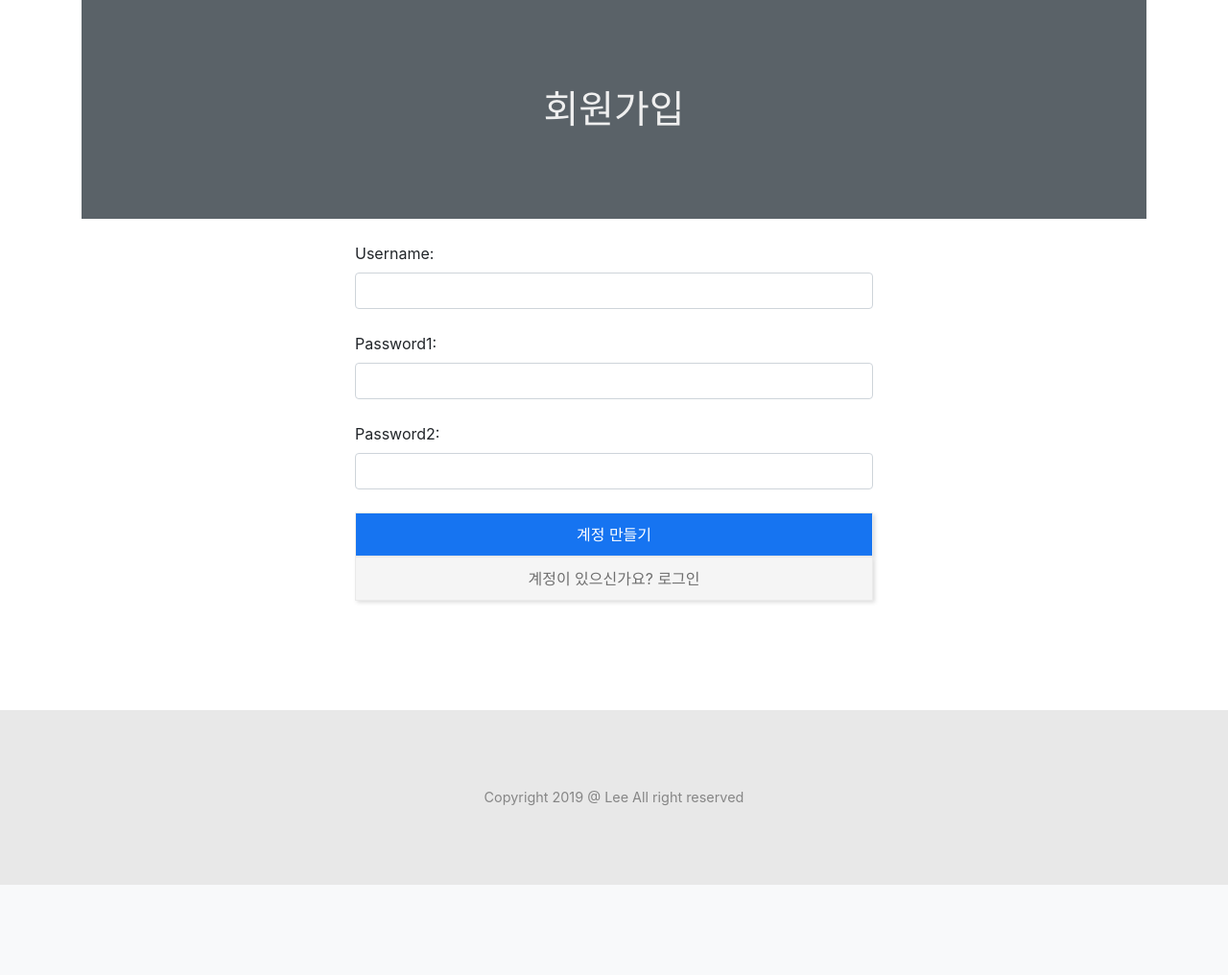
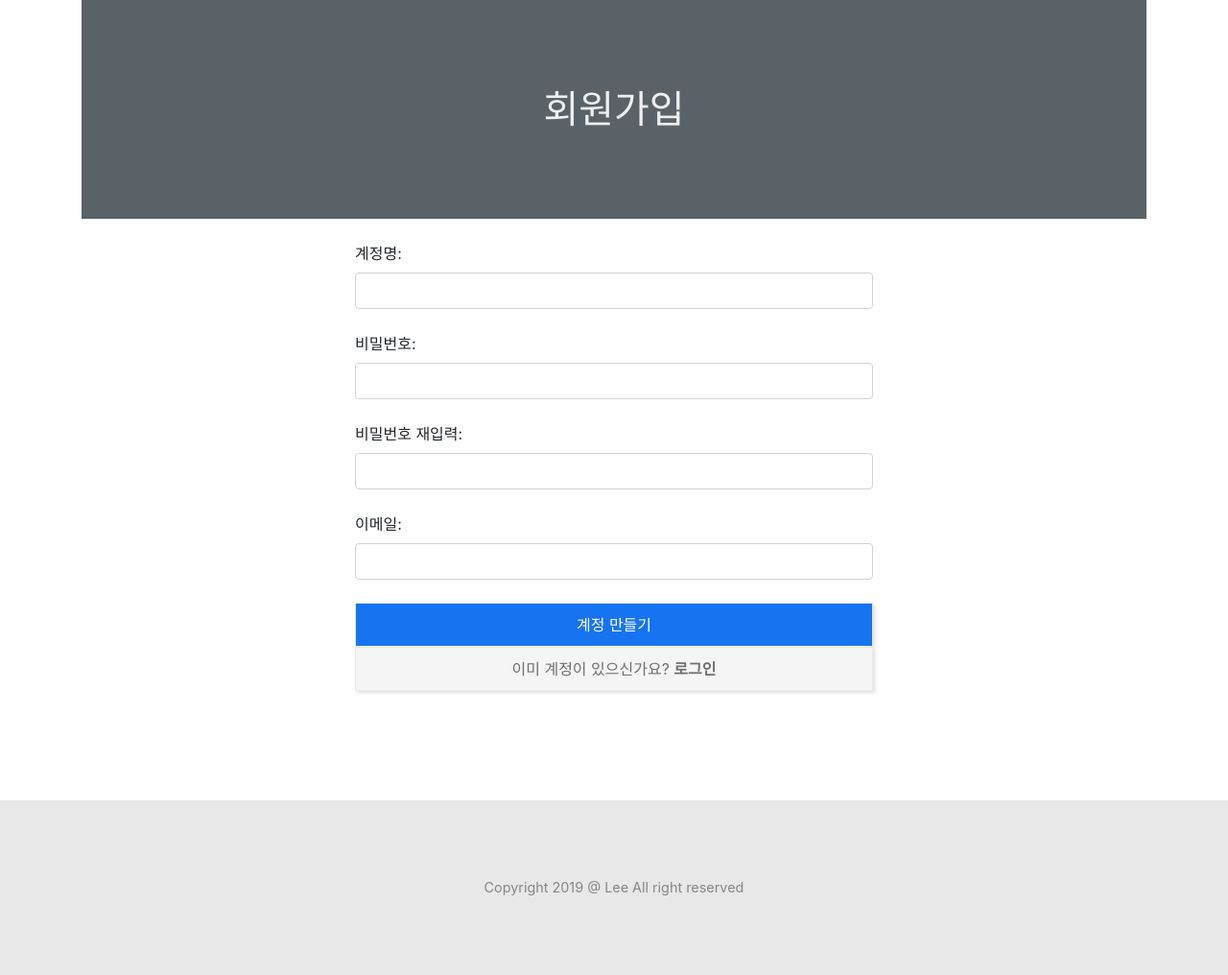
Before and after one commit to jooy2/django-simple-blog-example, a Django app: page /accounts/register/ in a window 1280 px wide. Shown: the part 56-1072 px from the top of the page at 96% size. Before the commit the page ends 978 px from the top, so only its background shows below. Run offline with Django 3.2, Linux system fonts and the light colour scheme; some libraries are stand-ins or nearby versions.

Commit message:
added email form from registration field

```diff
--- a/blog/forms.py
+++ b/blog/forms.py
@@ -3,12 +3,13 @@ from django import forms
 from .models import *
 from django_summernote.widgets import SummernoteWidget
 from django.contrib.auth.forms import AuthenticationForm, UserCreationForm
+from django.contrib.auth.models import User
 
 
 class PostForm(forms.ModelForm):
     title = forms.CharField(widget=forms.TextInput(attrs={'class': 'form-control', 'autofocus': '',
                                                           'placeholder': '제목을 입력해주세요'}))
-    text = forms.CharField(widget=SummernoteWidget())
+    text = forms.CharField(required=True, widget=SummernoteWidget())
 
     class Meta:
         model = Post
@@ -36,14 +37,19 @@ class LoginForm(AuthenticationForm):
     def __init__(self, *args, **kwargs):
         super(LoginForm, self).__init__(*args, **kwargs)
 
-    username = forms.CharField(widget=forms.TextInput(attrs={'class': 'form-control'}))
-    password = forms.CharField(widget=forms.PasswordInput(attrs={'class': 'form-control'}))
+    username = forms.CharField(label='계정명', widget=forms.TextInput(attrs={'class': 'form-control'}))
+    password = forms.CharField(label='비밀번호', widget=forms.PasswordInput(attrs={'class': 'form-control'}))
 
 
 class RegisterForm(UserCreationForm):
     def __init__(self, *args, **kwargs):
         super(UserCreationForm, self).__init__(*args, **kwargs)
 
-    username = forms.CharField(widget=forms.TextInput(attrs={'class': 'form-control'}))
-    password1 = forms.CharField(widget=forms.PasswordInput(attrs={'class': 'form-control'}))
-    password2 = forms.CharField(widget=forms.PasswordInput(attrs={'class': 'form-control'}))
+    username = forms.CharField(label='계정명', widget=forms.TextInput(attrs={'class': 'form-control'}))
+    password1 = forms.CharField(label='비밀번호', widget=forms.PasswordInput(attrs={'class': 'form-control'}))
+    password2 = forms.CharField(label='비밀번호 재입력', widget=forms.PasswordInput(attrs={'class': 'form-control'}))
+    email = forms.EmailField(label='이메일', required=True, widget=forms.EmailInput(attrs={'class': 'form-control'}))
+
+    class Meta:
+        model = User
+        fields = ("username", "password1", "password2", "email")
--- a/blog/urls.py
+++ b/blog/urls.py
@@ -13,5 +13,5 @@ urlpatterns = [
     path('post/comment/like/', views.comment_like, name='comment_like'),
     path('post/comment/delete/', views.comment_delete, name='comment_delete'),
     path('accounts/', include('django.contrib.auth.urls')),
-    path(r'^summernote/', include('django_summernote.urls')),
+    path('summernote/', include('django_summernote.urls')),
 ]
--- a/blog/views.py
+++ b/blog/views.py
@@ -15,7 +15,16 @@ def main(request):
 
 
 def register(request):
-    form = RegisterForm
+    form = RegisterForm()
+
+    if request.method == "POST":
+        form = RegisterForm(request.POST)
+        if form.is_valid():
+            form.save()
+            return redirect('main')
+        else:
+            form = RegisterForm(form.errors)
+
     return render(request, 'registration/register.html', {'form': form})
 
 
--- a/templates/base.html
+++ b/templates/base.html
@@ -41,11 +41,12 @@
             <ul class="navbar-nav ml-auto">
                 <li class="nav-item dropdown">
                     <a class="nav-link dropdown-toggle" href="#" id="dropdownMenu" role="button" data-toggle="dropdown" aria-haspopup="true" aria-expanded="false">
-                        <i class="fa fa-user-alt mr-2"></i>{% if request.user.is_authenticated %}{{ request.user }} 님{% endif %}
+                        <i class="fa fa-user-alt mr-2"></i>
+                        {% if request.user.is_authenticated %}{{ request.user }} 님{% endif %}
                     </a>
                     <div class="dropdown-menu" aria-labelledby="dropdownMenu">
-                        <a class="dropdown-item" href="#">내 정보</a>
                         {% if request.user.is_authenticated %}
+                            <a class="dropdown-item" href="#">내 정보</a>
                             <a class="dropdown-item" href="{% url 'logout' %}">로그아웃</a>
                         {% else %}
                             <a class="dropdown-item" href="{% url 'login' %}">로그인</a>
--- a/templates/registration/logged_out.html
+++ b/templates/registration/logged_out.html
@@ -17,7 +17,7 @@
     {% endif %}
     <div class="row justify-content-center">
         <div class="col-11 col-md-8 col-lg-6 my-4">
-            <button id="btn-login" type="button" class="blog-button w-100">다른 계정으로 로그인</button>
+            <button id="btn-login" type="button" class="blog-button w-100">다른 계정으로 <strong>로그인</strong></button>
             <button id="btn-home" type="button" class="blog-button color-primary w-100">홈 화면으로 돌아가기</button>
         </div>
     </div>
--- a/templates/registration/login.html
+++ b/templates/registration/login.html
@@ -27,8 +27,8 @@
                     {{ form.password }}
                 </div>
                 <div>
-                    <button type="submit" class="blog-button w-100">로그인</button>
-                    <button id="btn-register" type="button" class="blog-button color-primary w-100">계정이 없으신가요? 회원가입</button>
+                    <button type="submit" class="blog-button color-primary w-100">로그인</button>
+                    <button id="btn-register" type="button" class="blog-button w-100">계정이 없으신가요? <strong>회원가입</strong></button>
                     <input type="hidden" name="next" value="{{ next }}"/>
                 </div>
             </div>
--- a/templates/registration/register.html
+++ b/templates/registration/register.html
@@ -9,7 +9,7 @@
 {% block content %}
     {% if form.errors %}
         <div class="alert alert-danger" role="alert">
-        회원가입에 문제가 발생했습니다.
+        회원가입에 문제가 발생했습니다. {{ form.errors }}
         </div>
     {% endif %}
     {% if user.is_authenticated %}
@@ -31,11 +31,12 @@
                     {{ form.password2 }}
                 </div>
                 <div class="mb-4">
+                    {{ form.email.label_tag }}
+                    {{ form.email }}
                 </div>
                 <div>
                     <button type="submit" class="blog-button color-primary w-100">계정 만들기</button>
-                    <button id="btn-login" type="button" class="blog-button w-100">계정이 있으신가요? 로그인</button>
-                    <input type="hidden" name="next" value="{{ next }}"/>
+                    <button id="btn-login" type="button" class="blog-button w-100">이미 계정이 있으신가요? <strong>로그인</strong></button>
                 </div>
             </div>
         </div>
```
Also changed, not shown: blog/models.py (+5 -5 lines), blog/templates/post_edit.html (+19 -6 lines), README.md (added), 1 other file.
